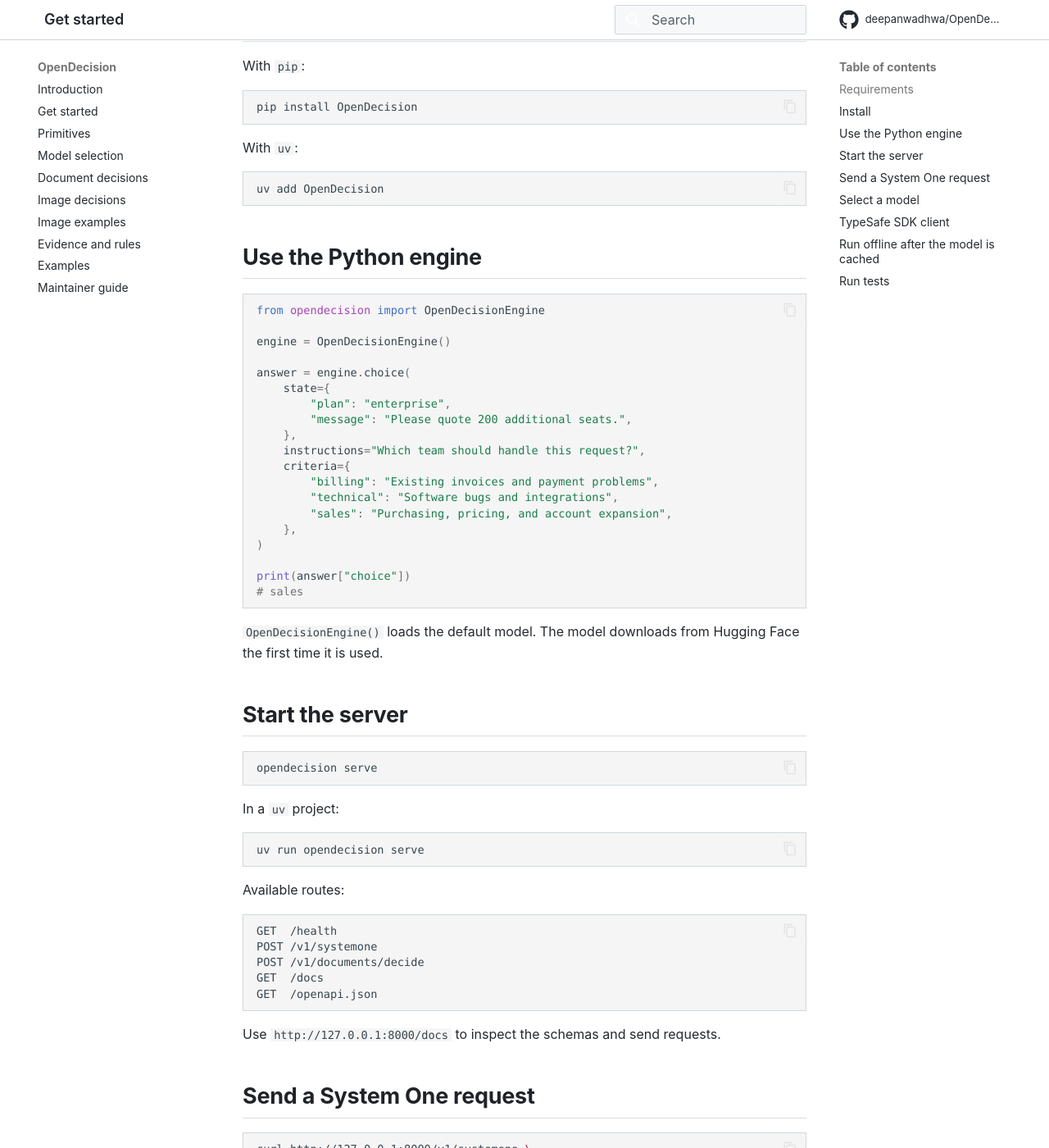
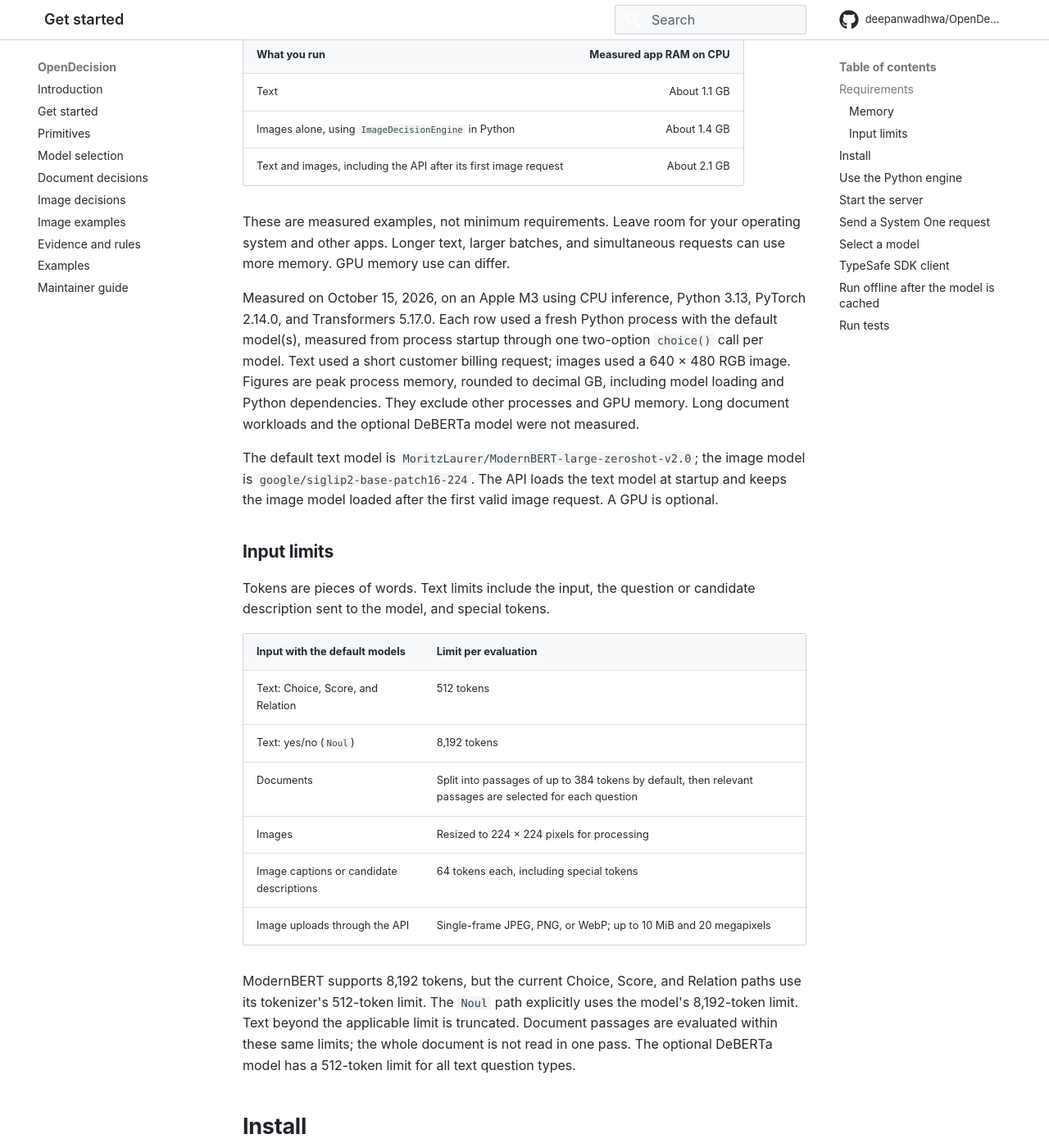
Before and after one commit to deepanwadhwa/OpenDecision, an MkDocs documentation site: the page built from docs/quickstart.md, in a window 1280 px wide and 1400 px high, scrolled down 390 px. Shown: the whole window at 82% size. Built offline with MkDocs 1.6.1 and Material for MkDocs 9.7.7, drawn with Linux system fonts in a browser that asks for light colours; comment, search, counter and statistics services are not loaded; some of the changed text lies outside the part shown.

Commit message:
Document measured memory use and input limits

```diff
--- a/docs/quickstart.md
+++ b/docs/quickstart.md
@@ -4,7 +4,36 @@
 
 - Python 3.13 or later
 - `pip` or `uv`
-- Enough memory to load the selected transformer model
+- RAM for the models, plus your operating system and other apps (see below)
+
+### Memory
+
+| What you run | Measured app RAM on CPU |
+| --- | ---: |
+| Text | About 1.1 GB |
+| Images alone, using `ImageDecisionEngine` in Python | About 1.4 GB |
+| Text and images, including the API after its first image request | About 2.1 GB |
+
+These are measured examples, not minimum requirements. Leave room for your operating system and other apps. Longer text, larger batches, and simultaneous requests can use more memory. GPU memory use can differ.
+
+Measured on October 15, 2026, on an Apple M3 using CPU inference, Python 3.13, PyTorch 2.14.0, and Transformers 5.17.0. Each row used a fresh Python process with the default model(s), measured from process startup through one two-option `choice()` call per model. Text used a short customer billing request; images used a 640 × 480 RGB image. Figures are peak process memory, rounded to decimal GB, including model loading and Python dependencies. They exclude other processes and GPU memory. Long document workloads and the optional DeBERTa model were not measured.
+
+The default text model is `MoritzLaurer/ModernBERT-large-zeroshot-v2.0`; the image model is `google/siglip2-base-patch16-224`. The API loads the text model at startup and keeps the image model loaded after the first valid image request. A GPU is optional.
+
+### Input limits
+
+Tokens are pieces of words. Text limits include the input, the question or candidate description sent to the model, and special tokens.
+
+| Input with the default models | Limit per evaluation |
+| --- | --- |
+| Text: Choice, Score, and Relation | 512 tokens |
+| Text: yes/no (`Noul`) | 8,192 tokens |
+| Documents | Split into passages of up to 384 tokens by default, then relevant passages are selected for each question |
+| Images | Resized to 224 × 224 pixels for processing |
+| Image captions or candidate descriptions | 64 tokens each, including special tokens |
+| Image uploads through the API | Single-frame JPEG, PNG, or WebP; up to 10 MiB and 20 megapixels |
+
+ModernBERT supports 8,192 tokens, but the current Choice, Score, and Relation paths use its tokenizer's 512-token limit. The `Noul` path explicitly uses the model's 8,192-token limit. Text beyond the applicable limit is truncated. Document passages are evaluated within these same limits; the whole document is not read in one pass. The optional DeBERTa model has a 512-token limit for all text question types.
 
 ## Install
 
```
Also changed, not shown: README.md (+11 -0 lines), docs/image-decisions.md (+2 -0 lines), docs/index.md (+9 -0 lines), docs/model-selection.md (+2 -0 lines).
